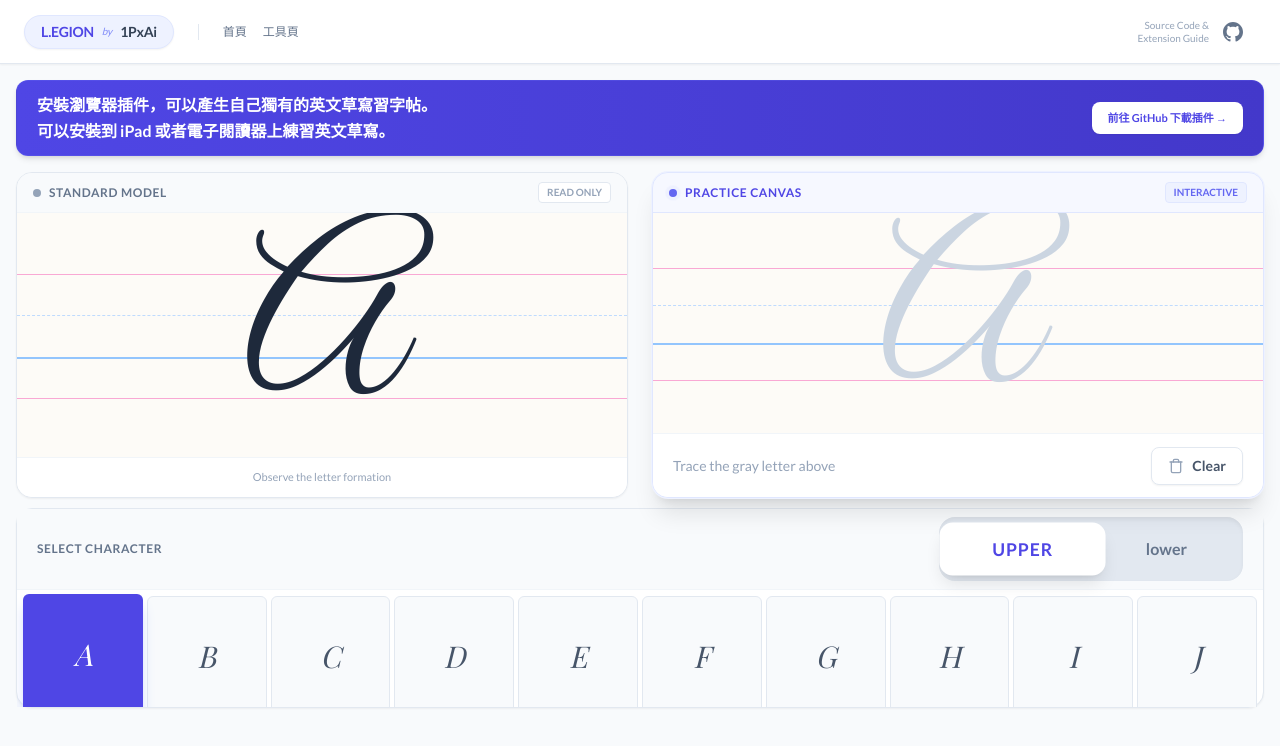
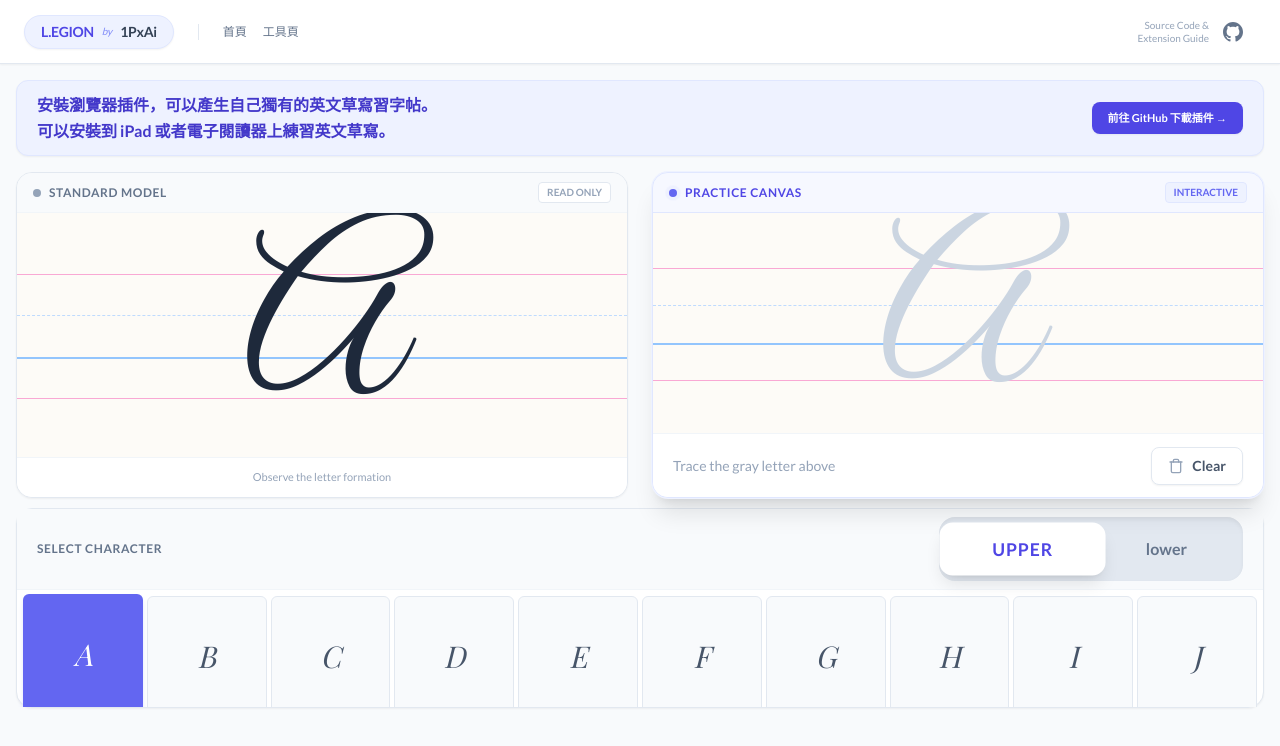
Before and after one commit to digirss/L-Cursive, a React (Vite) app: page / in a window 1280 px wide. Shown: the top 746 px of the page. Built offline with nearby package versions, Linux system fonts and the light colour scheme; a web font is replaced by a local one.

Commit message:
style: soften colors (banner and alphabet selection) for clean style

```diff
--- a/App.tsx
+++ b/App.tsx
@@ -67,7 +67,7 @@ export default function App() {
       <main className="flex-1 max-w-[1600px] mx-auto w-full p-4 gap-4 flex flex-col h-[calc(100vh-64px)] overflow-hidden">
 
         {/* Extension Promo Banner */}
-        <div className="bg-gradient-to-r from-indigo-600 to-indigo-700 text-white px-5 py-3 rounded-xl flex flex-col md:flex-row items-center justify-between shadow-md border border-indigo-500/30 gap-3 shrink-0">
+        <div className="bg-indigo-50 text-indigo-700 px-5 py-3 rounded-xl flex flex-col md:flex-row items-center justify-between shadow-sm border border-indigo-100 gap-3 shrink-0">
           <div className="flex flex-col gap-0.5">
             <p className="text-base font-bold">安裝瀏覽器插件，可以產生自己獨有的英文草寫習字帖。</p>
             <p className="text-base font-bold">可以安裝到 iPad 或者電子閱讀器上練習英文草寫。</p>
@@ -76,7 +76,7 @@ export default function App() {
             href="https://github.com/digirss/L-Cursive"
             target="_blank"
             rel="noopener noreferrer"
-            className="px-4 py-2 bg-white text-indigo-600 text-[11px] font-bold rounded-lg hover:bg-indigo-50 transition-all shadow-sm whitespace-nowrap"
+            className="px-4 py-2 bg-indigo-600 text-white text-[11px] font-bold rounded-lg hover:bg-indigo-700 transition-all shadow-sm whitespace-nowrap"
           >
             前往 GitHub 下載插件 →
           </a>
@@ -183,7 +183,7 @@ export default function App() {
                   className={`
                       aspect-square rounded-md flex items-center justify-center text-3xl font-serif-display italic transition-all duration-200
                       ${selectedLetter === letter
-                      ? 'bg-indigo-600 text-white shadow-lg shadow-indigo-200 -translate-y-0.5'
+                      ? 'bg-indigo-500 text-white shadow-md shadow-indigo-100 -translate-y-0.5'
                       : 'bg-slate-50 text-slate-600 hover:bg-white border border-slate-200 hover:border-indigo-300 hover:shadow-sm'}
                     `}
                 >
```
